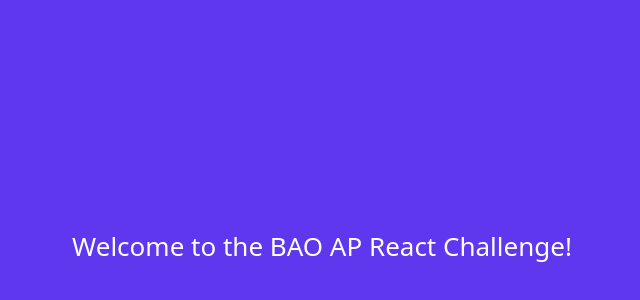
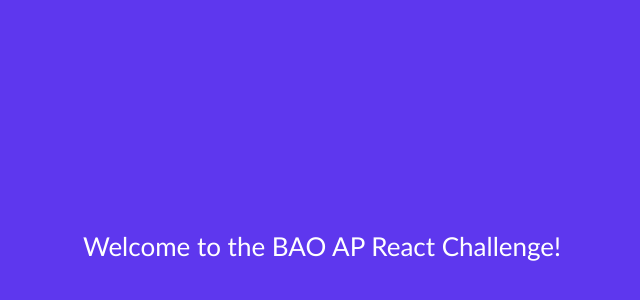
Before and after one commit to danieloseni/bao-challenge, a JavaScript app: page / in a window 1280 px wide. Shown: the part 154-454 px from the top of the page, without its empty margins (318-958 px from the left). Built offline with nearby package versions, Linux system fonts and the light colour scheme; the HTML template or start-up script is replaced by a standard one.

Commit message:
added default styles

```diff
--- a/src/index.css
+++ b/src/index.css
@@ -1,3 +1,7 @@
 @tailwind base;
 @tailwind components;
 @tailwind utilities;
+
+body{
+    font-family: 'Calibri', sans-serif;
+}
```
